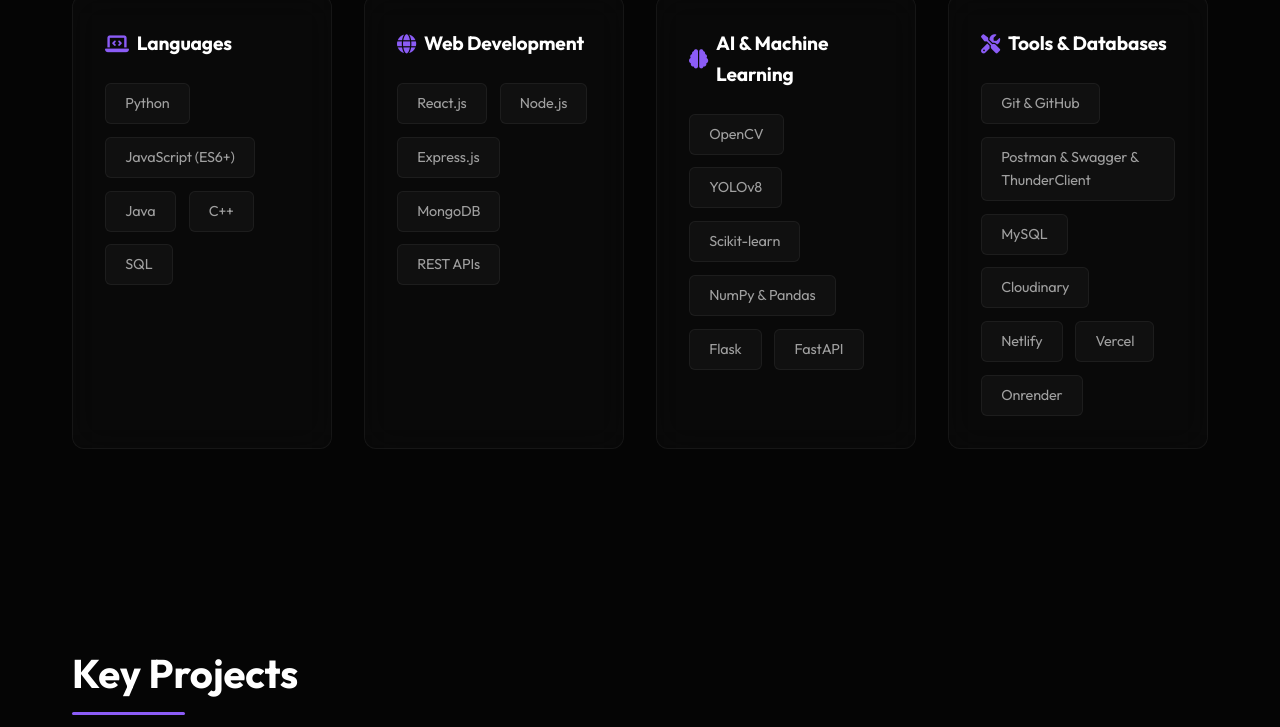
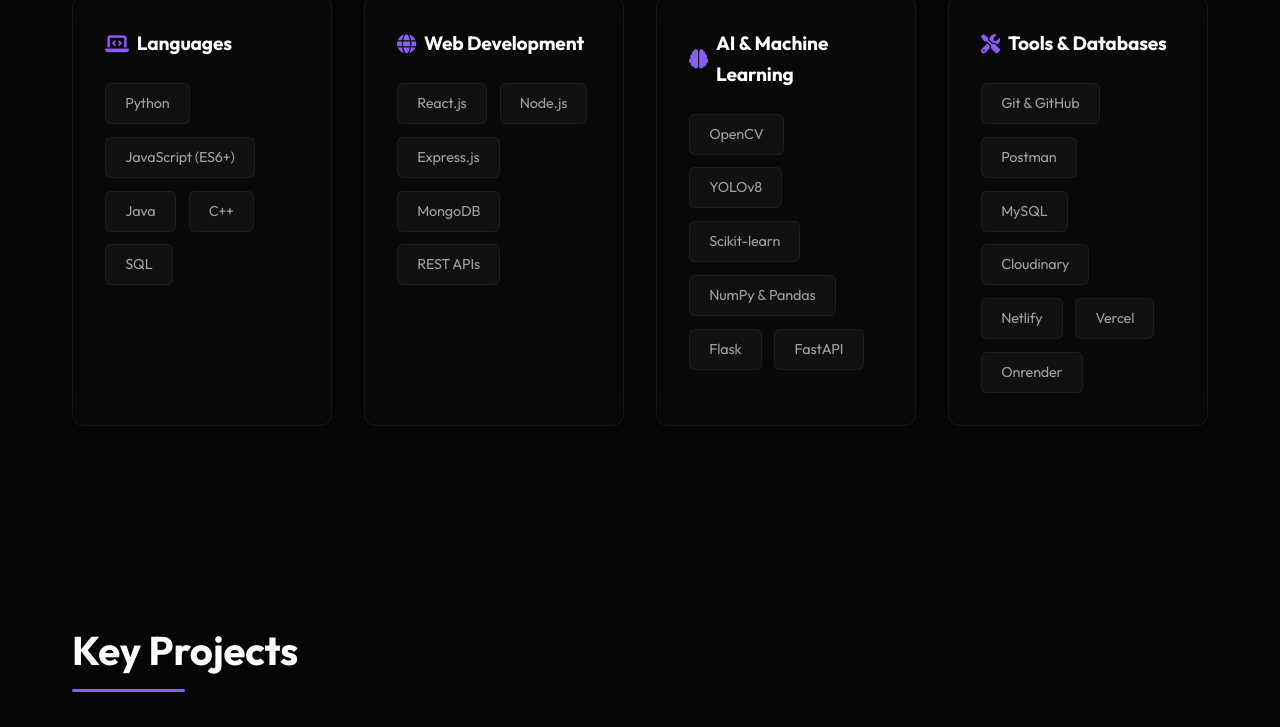
Before and after one commit to Manaswin05/portfolio, a plain HTML site: page index.html in a window 1280 px wide. Shown: the part 3238-3965 px from the top of the page. Drawn offline with nearby package versions, Linux system fonts and the light colour scheme; animation ran at ten frames a second.

Commit message:
Update skill list in index.html
Removed 'Swagger & ThunderClient' from the skill list.

```diff
--- a/index.html
+++ b/index.html
@@ -200,7 +200,7 @@
                     <h3><i class="fas fa-tools"></i> Tools & Databases</h3>
                     <div class="skill-list">
                         <span class="skill-item">Git & GitHub</span>
-                        <span class="skill-item">Postman & Swagger & ThunderClient</span>
+                        <span class="skill-item">Postman</span>
                         <span class="skill-item">MySQL</span>
                         <span class="skill-item">Cloudinary</span>
                         <span class="skill-item">Netlify</span>
```
